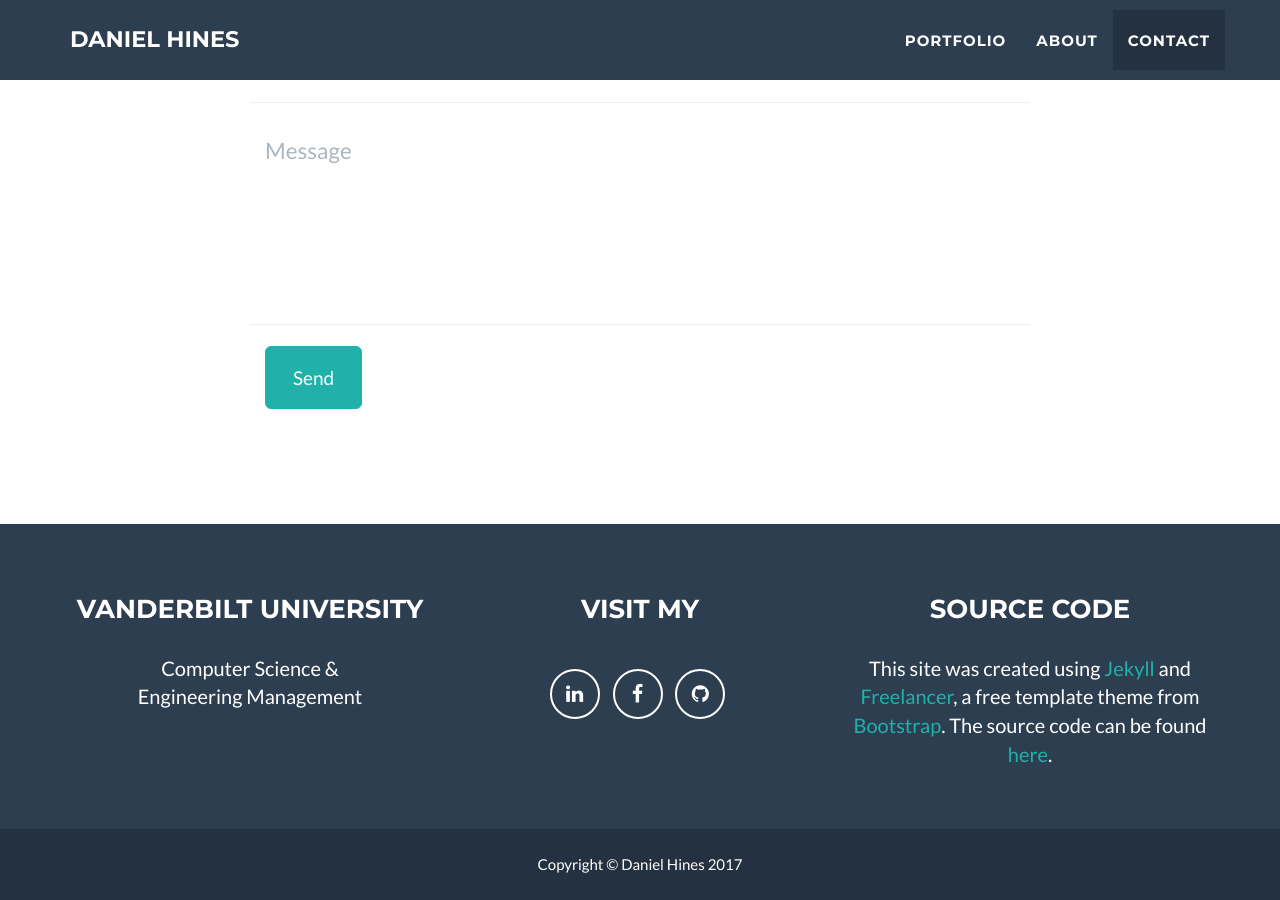
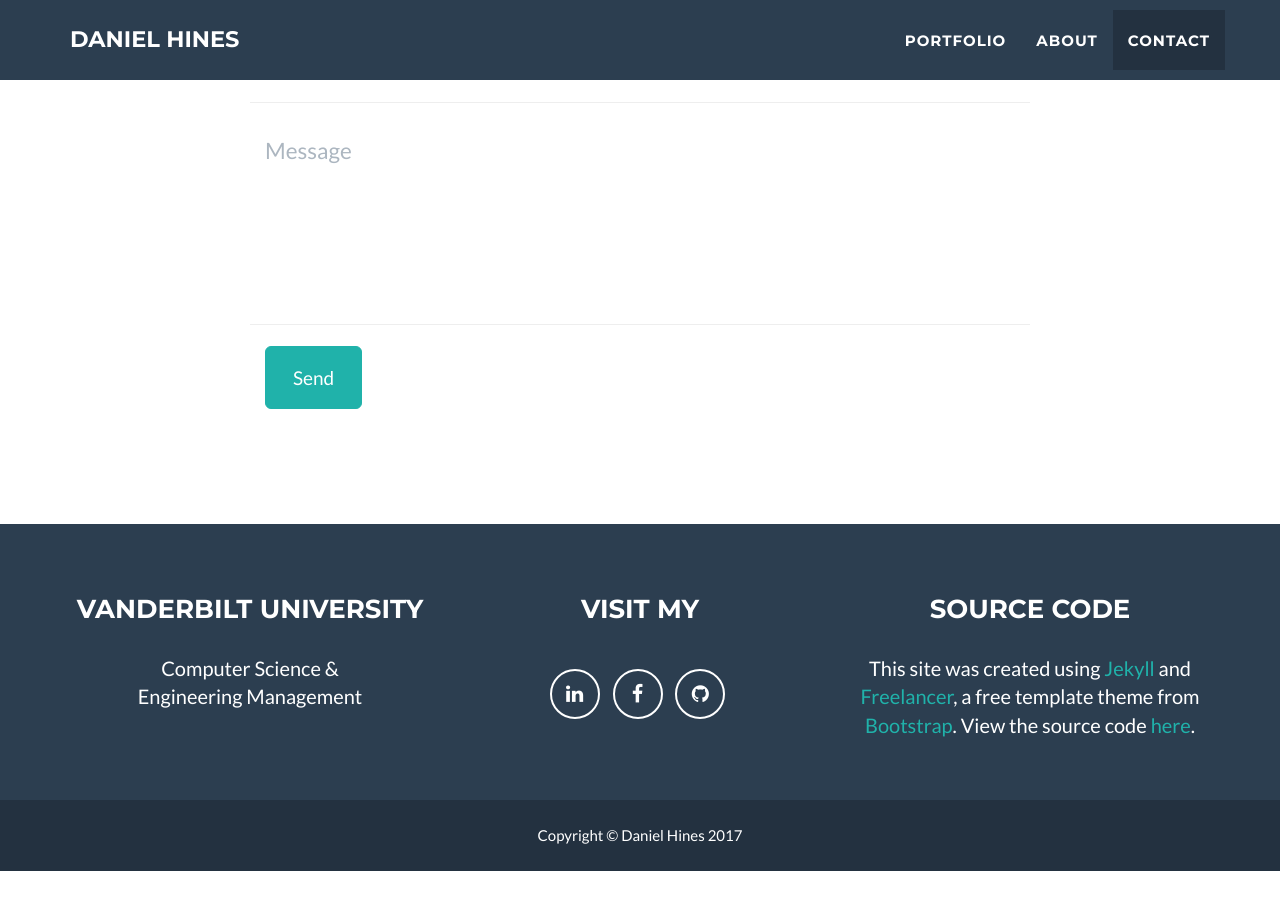
Before and after one commit to danielchines/danielchines.github.io, a Jekyll site: the page built from index.html, in a window 1280 px wide and 900 px high, scrolled down 2430 px. Built offline with Jekyll 4.4.1, drawn with Linux system fonts in a browser that asks for light colours; after the commit the page ends 3301 px from its top, so only the background shows below that.

Commit message:
Update _config.yml

```diff
--- a/_config.yml
+++ b/_config.yml
@@ -47,7 +47,9 @@ address:
   - line: Engineering Management
 
 # Credits content
-credits: 'This site was created using <a href="https://jekyllrb.com/">Jekyll</a> and <a href="https://startbootstrap.com/template-overviews/freelancer/">Freelancer</a>, a free template theme from <a href="http://startbootstrap.com">Bootstrap</a>. The source code can be found <a href="https://github.com/jeromelachaud/freelancer-theme">here</a>.'
+credits: 'This site was created using <a href="https://jekyllrb.com/">Jekyll</a> and
+<a href="https://startbootstrap.com/template-overviews/freelancer/">Freelancer</a>, a free template theme from
+<a href="http://startbootstrap.com">Bootstrap</a>. View the source code <a href="https://github.com/danielchines/danielchines.github.io">here</a>.'
 
 # Build settings
 markdown: kramdown
```
